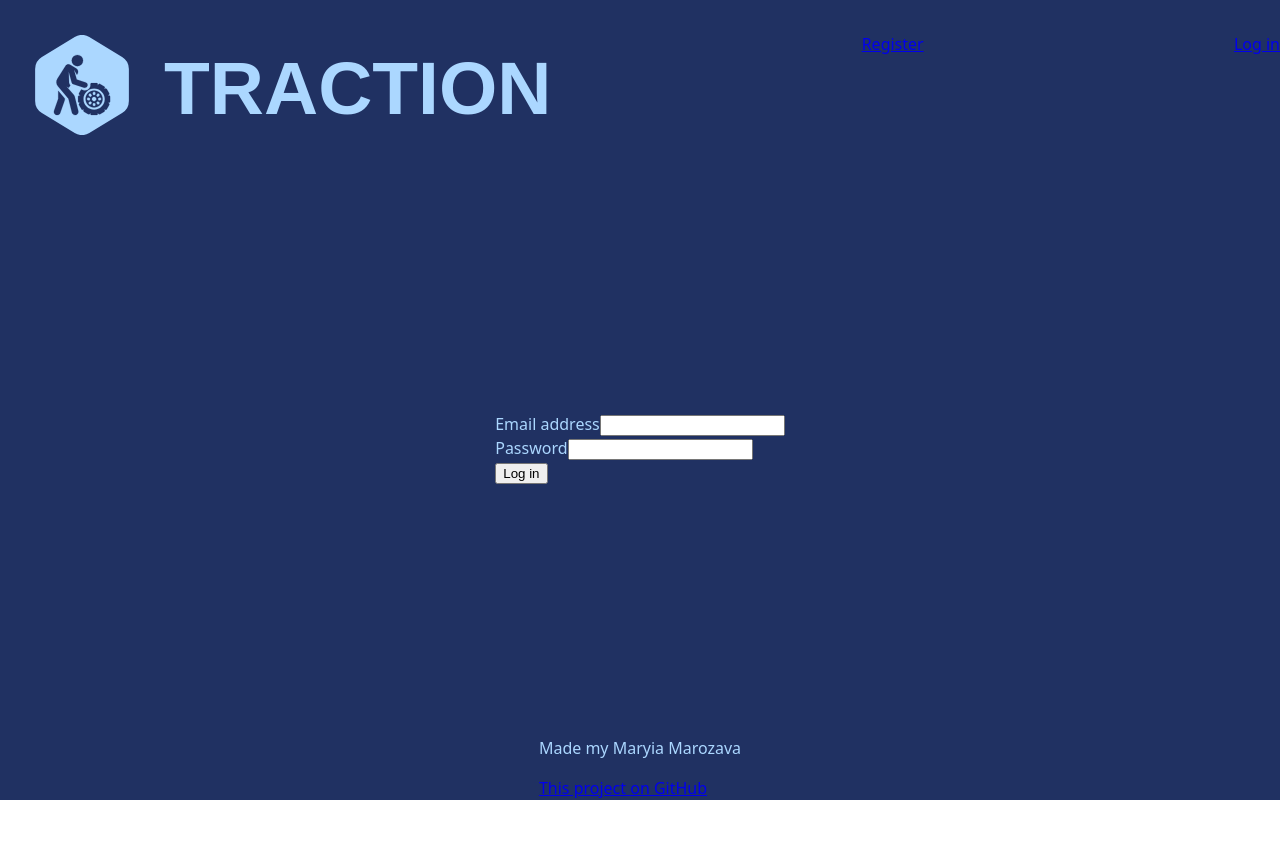
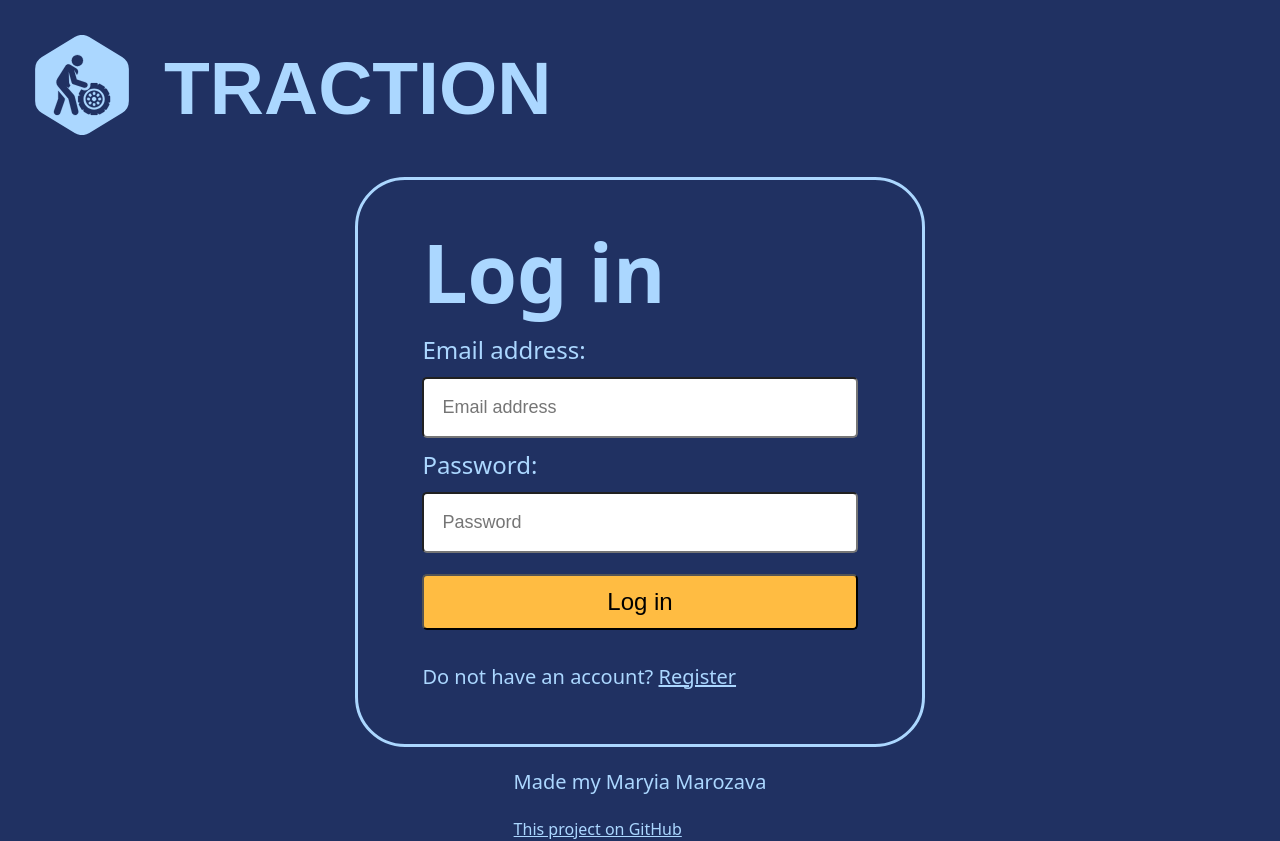
Before and after one commit to marmaryia/job-application-tracker, a React (Vite) app: page /login in a window 1280 px wide. Before the commit the page ends 800 px from the top, so only its background shows below. Built offline with nearby package versions, Linux system fonts and the light colour scheme; a web font is replaced by a local one.

Commit message:
add styling to login form

```diff
--- a/src/App.css
+++ b/src/App.css
@@ -1,3 +1,7 @@
+*{
+    box-sizing: border-box;
+}
+
 body{
     margin: 0;
     min-height: 100vh;
@@ -21,3 +25,29 @@ h1 {
     font-style: normal;
     font-variation-settings: "wdth" 100;
 }
+
+h2{
+    font-size: 5em;
+    margin-block: 0;
+}
+
+label{
+    font-size: 1.5em;
+}
+
+input{
+    padding: 1em;
+    margin-block: 0.5em;
+    border-radius: 5px;
+    width: 100%;
+    font-size: large;
+}
+
+a{
+    color: inherit;
+
+}
+
+p{
+    font-size: 1.25em;
+}
--- a/src/App.tsx
+++ b/src/App.tsx
@@ -3,6 +3,7 @@ import "./App.css";
 import "./styles/PopupStyles.css";
 import "./styles/ApplicationPageStyles.css";
 import "./styles/Header.css";
+import "./styles/Login.css";
 
 import Header from "./components/Header";
 import ApplicationsList from "./components/ApplicationsListPage";
--- a/src/components/Header.tsx
+++ b/src/components/Header.tsx
@@ -18,8 +18,7 @@ function Header() {
         </Link>
         <h1>TRACTION</h1>
       </div>
-      {!loggedInUser && <Link to="/register">Register</Link>}
-      {!loggedInUser && <Link to="/login">Log in</Link>}
+
       {loggedInUser && <Logout />}
     </header>
   );
--- a/src/components/Login.tsx
+++ b/src/components/Login.tsx
@@ -1,9 +1,10 @@
 import { useState, useContext } from "react";
+import { Link, Navigate } from "react-router-dom";
+
 import type { TUserDetails } from "../types/userTypes";
 import { loginUser } from "../api";
 import { UserContext } from "../contexts/userContext";
 import { processLoggingInError } from "../utils/errors";
-import { Navigate } from "react-router-dom";
 import { handleDataEntry } from "../utils/dataEntry";
 
 function Login() {
@@ -32,30 +33,40 @@ function Login() {
 
   return (
     <section>
-      {loggingInError?.authenticationError && <p>{loggingInError.message}</p>}
-      <form action="submit" onSubmit={handleSubmit}>
-        <label htmlFor="email">Email address</label>
+      <form action="submit" onSubmit={handleSubmit} className="auth-form">
+        <h2>Log in</h2>
+
+        <label htmlFor="email">Email address:</label>
         <input
           type="text"
           name="email"
           id="email"
+          placeholder="Email address"
           onChange={(event) => {
             handleDataEntry("email", event.target.value, setUserDetails);
           }}
         />
         <br />
-        <label htmlFor="password">Password</label>
+
+        <label htmlFor="password">Password:</label>
         <input
           type="password"
           name="password"
           id="password"
+          placeholder="Password"
           onChange={(event) => {
             handleDataEntry("password", event.target.value, setUserDetails);
           }}
         />
         <br />
         {loggingInError?.unknownError && <p>{loggingInError.message}</p>}
-        <button>Log in</button>
+        <button className="login-button">Log in</button>
+        {loggingInError?.authenticationError && (
+          <p className="error-message">{loggingInError.message}</p>
+        )}
+        <p>
+          Do not have an account? <Link to="/register">Register</Link>
+        </p>
       </form>
     </section>
   );
--- a/src/index.css
+++ b/src/index.css
@@ -8,6 +8,7 @@
 
   --background-color-primary: #203162;
   --text-color-primary: #abd7ff;
+  --accent-color: #FFBC42
 }
 
 #root{
--- /dev/null
+++ b/src/styles/Login.css
@@ -0,0 +1,24 @@
+.auth-form {
+    border: 3px solid var(--text-color-primary);
+    border-radius: 50px;
+    padding-inline: 4em;
+    padding-block: 2em;
+}
+
+
+
+.login-button {
+   background-color: var(--accent-color);
+   width: 100%;
+   padding: 0.5em;
+   margin-block: 0.5em;
+   border-radius: 5px;
+   font-size: 1.5em;
+}
+
+.error-message{
+    font-style: italic;
+    border: 3px solid #A52422;
+    border-radius: 5px;
+    padding: 0.5em;
+}
```
